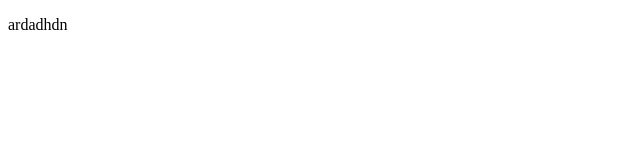
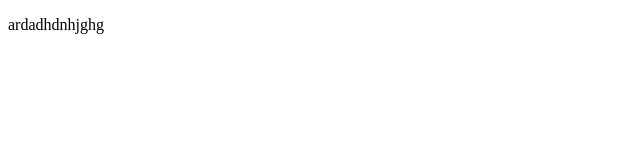
Before and after one commit to yusufali7575/testgithub, a plain HTML site: page anasayfa.html in a window 1280 px wide. Shown: the full height of the page, 0-640 px from the left. Drawn offline with Linux system fonts and the light colour scheme.

```diff
--- a/anasayfa.html
+++ b/anasayfa.html
@@ -7,6 +7,6 @@
     <title>Document</title>
 </head>
 <body>
-    <p>ardadhdn</p>
+    <p>ardadhdnhjghg</p>
 </body>
 </html>
```
